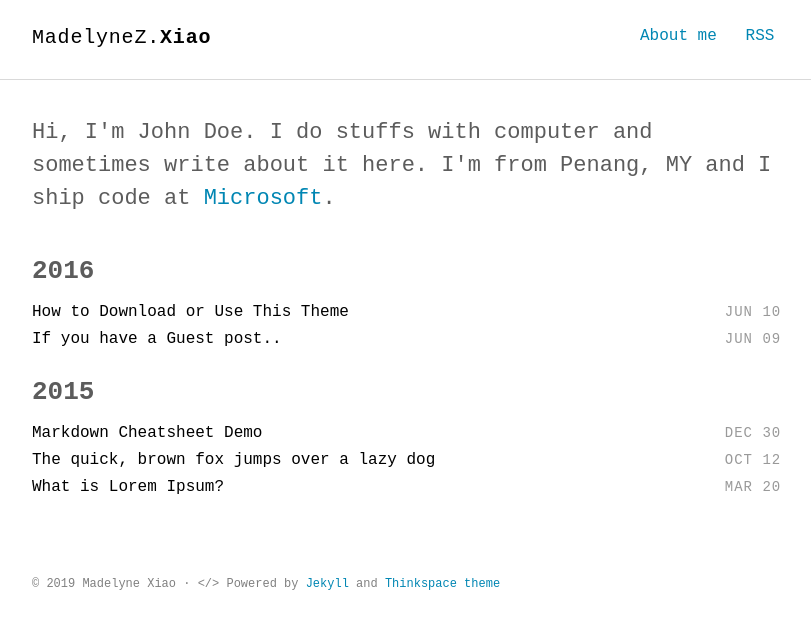
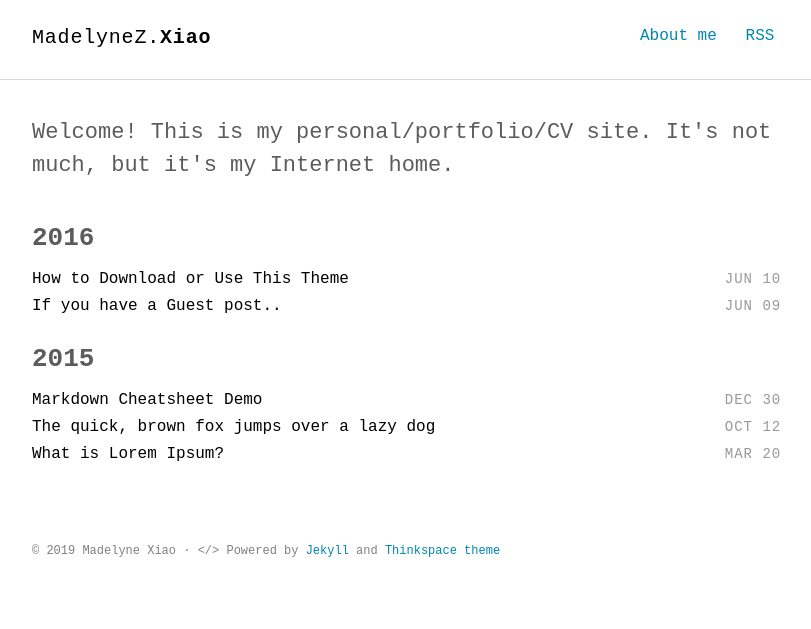
Before and after one commit to madelyne/madelyne.github.io, a Jekyll site: the page built from index.html, in a window 1280 px wide. Shown: the top 629 px of the page, without its empty margins (232-1043 px from the left). Built offline with Jekyll 4.4.1, drawn with Linux system fonts in a browser that asks for light colours; some web fonts are replaced.

Commit message:
updated header

```diff
--- a/_includes/intro.html
+++ b/_includes/intro.html
@@ -1,5 +1,5 @@
 <section class="intro">
   <div class="container">
-    <p class="lead">Hi, I'm John Doe. I do stuffs with computer and sometimes write about it here. I'm from Penang, MY and I ship code at <a href="#">Microsoft</a>.</p>
+    <p class="lead">Welcome! This is my personal/portfolio/CV site. It's not much, but it's my Internet home.</p>
   </div>
 </section>
```
